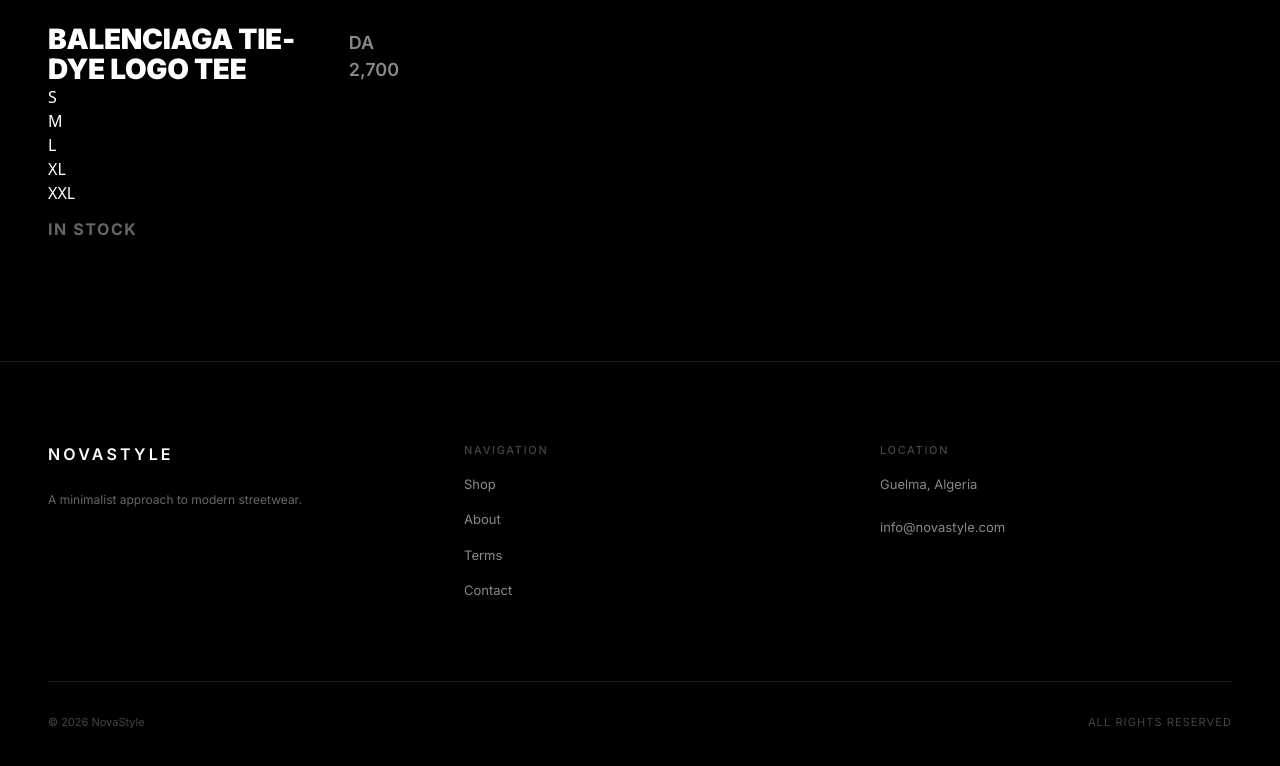
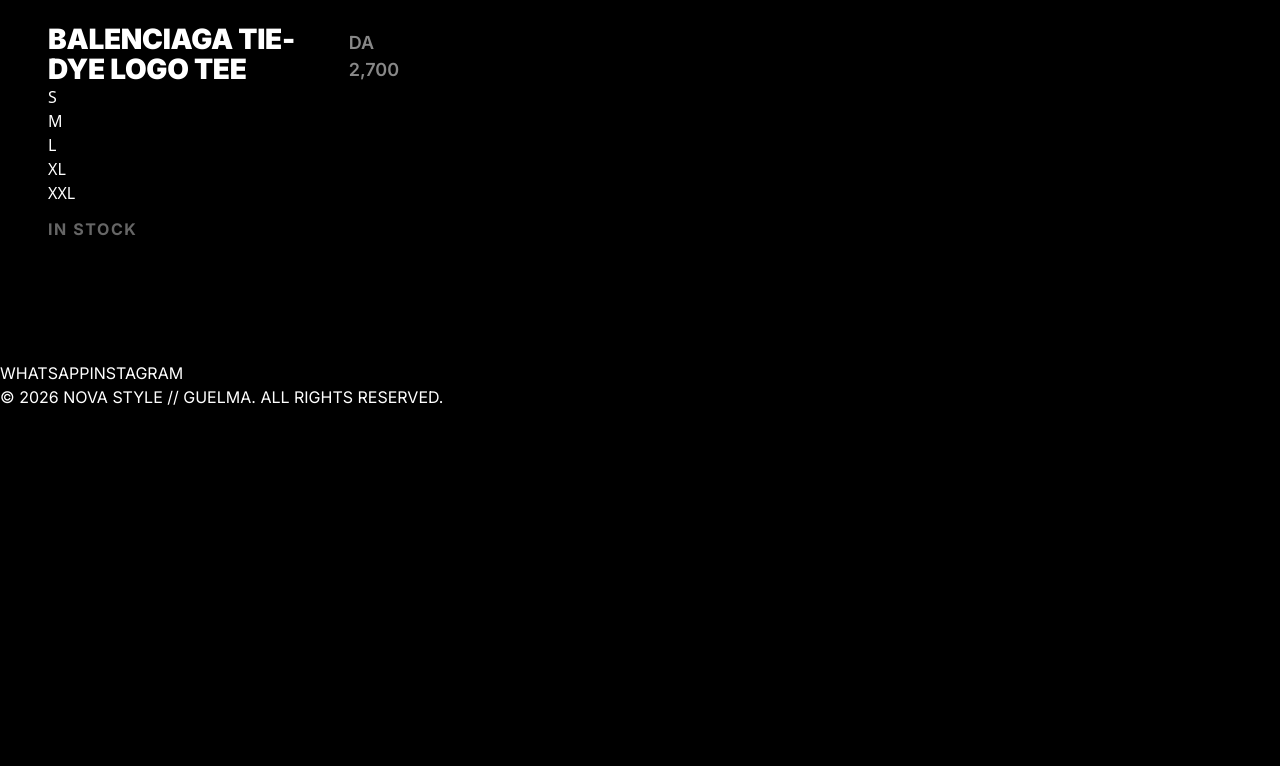
Before and after one commit to nasroidriss24-ai/nova-style, a React (Vite) app: page / in a window 1280 px wide. Shown: the part 3093-3859 px from the top of the page. After the commit the page ends 3502 px from the top, so only its background shows below. Built offline with nearby package versions, Linux system fonts and the light colour scheme.

Commit message:
Update App.jsx

```diff
--- a/src/App.jsx
+++ b/src/App.jsx
@@ -404,80 +404,34 @@
   </section>
 );
 
-// ─── Minimalist Footer ────────────────────────────────────────────────────
+// ─── Minimalist Contact/Footer ────────────────────────────────────────────
 const Footer = () => (
-  <footer
-    style={{
-      background: "#000000",
-      borderTop: "1px solid #1A1A1A",
-      padding: "80px 48px 48px",
-      display: "flex",
-      flexDirection: "column",
-    }}
-  >
+  <footer className="bg-black py-10 border-t border-gray-800 flex flex-col items-center">
+    <div className="flex flex-col md:flex-row justify-center gap-8 mb-6">
+      <a
+        href="https://wa.me/213556873856"
+        target="_blank"
+        rel="noopener noreferrer"
+        className="font-bold text-gray-500 hover:text-white uppercase tracking-widest text-lg transition-colors duration-300"
+        style={{ fontFamily: "'Inter', sans-serif" }}
+      >
+        WHATSAPP
+      </a>
+      <a
+        href="https://www.instagram.com/bouhadiba_nedjmeddine?utm_source=ig_web_button_share_sheet&igsh=ZDNlZDc0MzIxNw=="
+        target="_blank"
+        rel="noopener noreferrer"
+        className="font-bold text-gray-500 hover:text-white uppercase tracking-widest text-lg transition-colors duration-300"
+        style={{ fontFamily: "'Inter', sans-serif" }}
+      >
+        INSTAGRAM
+      </a>
+    </div>
     <div
-      style={{
-        display: "grid",
-        gridTemplateColumns: "repeat(auto-fit, minmax(200px, 1fr))",
-        gap: 64,
-        marginBottom: 80,
-      }}
+      className="text-xs text-gray-500 text-center tracking-widest uppercase"
+      style={{ fontFamily: "'Inter', sans-serif" }}
     >
-      <div>
-        <div
-          style={{
-            fontFamily: "'Inter', sans-serif",
-            fontSize: 16,
-            fontWeight: 600,
-            color: "#FFFFFF",
-            letterSpacing: "0.2em",
-            textTransform: "uppercase",
-            marginBottom: 24,
-          }}
-        >
-          NovaStyle
-        </div>
-        <p
-          style={{
-            fontFamily: "'Inter', sans-serif",
-            fontSize: 12,
-            fontWeight: 400,
-            color: "#666666",
-            lineHeight: 1.6,
-            maxWidth: 300,
-          }}
-        >
-          A minimalist approach to modern streetwear.
-        </p>
-      </div>
-
-      <div style={{ display: "flex", flexDirection: "column", gap: 16 }}>
-        <h4 style={{ fontFamily: "'Inter', sans-serif", fontSize: 11, fontWeight: 500, color: "#444444", margin: 0, letterSpacing: "0.15em", textTransform: "uppercase" }}>Navigation</h4>
-        {["Shop", "About", "Terms", "Contact"].map(link => (
-          <a key={link} href="#" style={{ fontFamily: "'Inter', sans-serif", fontSize: 13, color: "#888888", textDecoration: "none", transition: "color 0.2s" }} onMouseEnter={e => e.target.style.color = "#FFF"} onMouseLeave={e => e.target.style.color = "#888888"}>
-            {link}
-          </a>
-        ))}
-      </div>
-
-      <div style={{ display: "flex", flexDirection: "column", gap: 16 }}>
-        <h4 style={{ fontFamily: "'Inter', sans-serif", fontSize: 11, fontWeight: 500, color: "#444444", margin: 0, letterSpacing: "0.15em", textTransform: "uppercase" }}>Location</h4>
-        <div style={{ fontFamily: "'Inter', sans-serif", fontSize: 13, color: "#888888" }}>
-          Guelma, Algeria
-        </div>
-        <a href="mailto:info@novastyle.com" style={{ fontFamily: "'Inter', sans-serif", fontSize: 13, color: "#888888", textDecoration: "none", marginTop: 8 }}>
-          info@novastyle.com
-        </a>
-      </div>
-    </div>
-
-    <div style={{ borderTop: "1px solid #1A1A1A", paddingTop: 32, display: "flex", justifyContent: "space-between", alignItems: "center" }}>
-      <span style={{ fontFamily: "'Inter', sans-serif", fontSize: 11, color: "#444444" }}>
-        © {new Date().getFullYear()} NovaStyle
-      </span>
-      <span style={{ fontFamily: "'Inter', sans-serif", fontSize: 11, color: "#444444", textTransform: "uppercase", letterSpacing: "0.1em" }}>
-        All Rights Reserved
-      </span>
+      © 2026 NOVA STYLE // GUELMA. ALL RIGHTS RESERVED.
     </div>
   </footer>
 );
```
